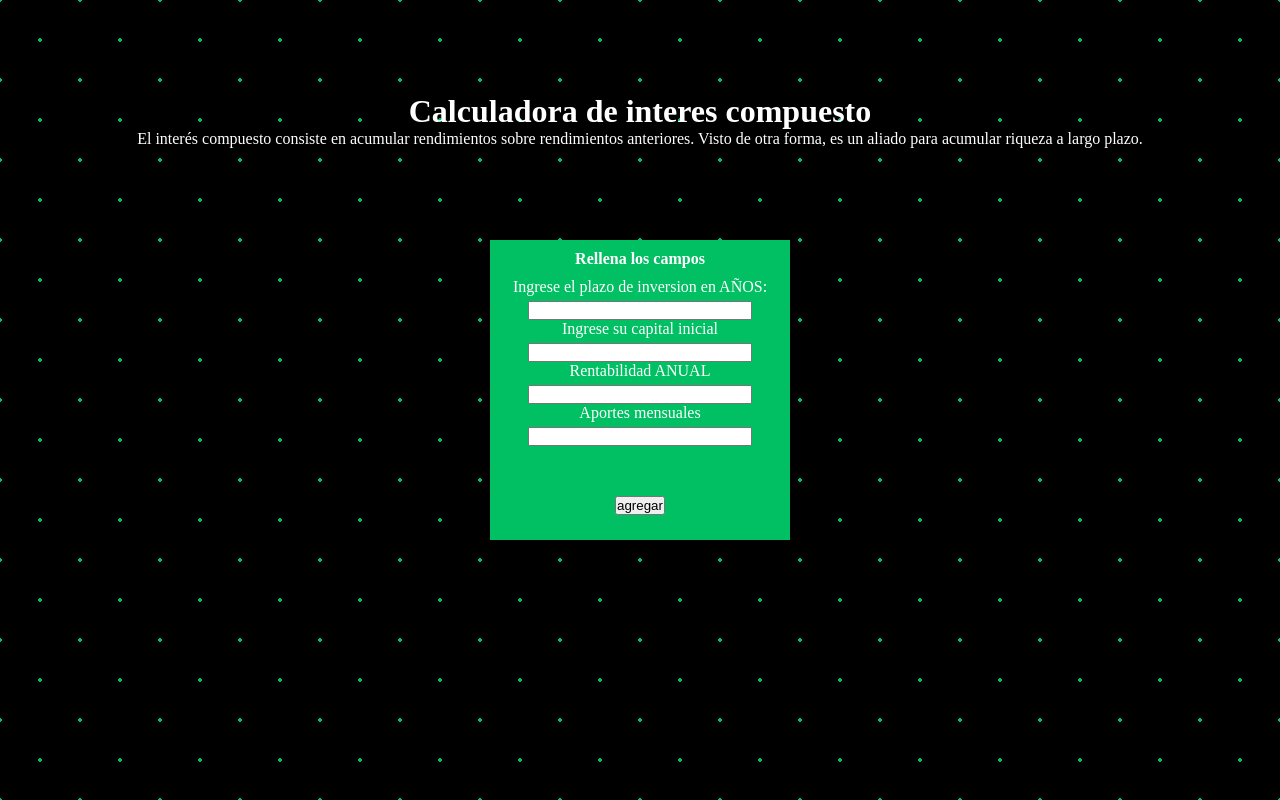
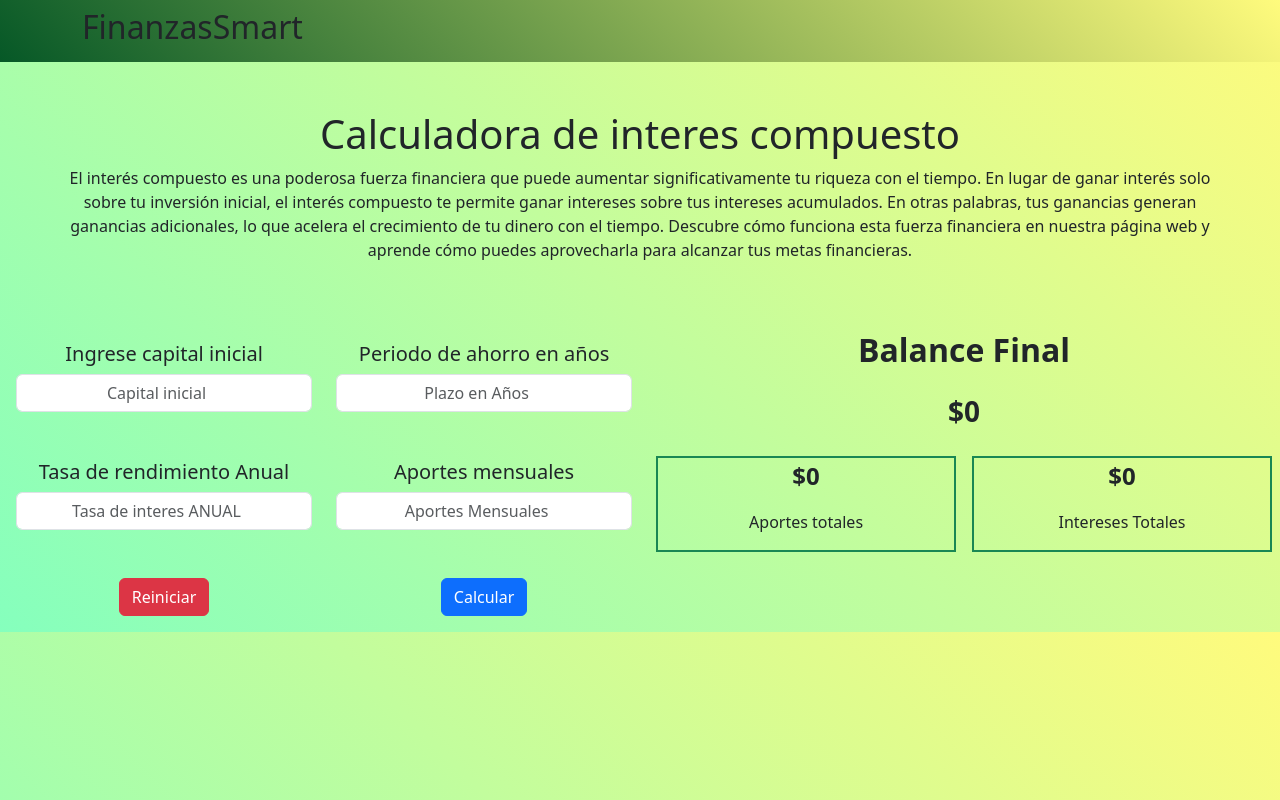
Before and after one commit to CarlosCorrea01/finanzas, a plain HTML site: page index.html in a window 1280 px wide. Drawn offline with nearby package versions, Linux system fonts and the light colour scheme.

Commit message:
terminando estetica

```diff
--- a/css/style.css
+++ b/css/style.css
@@ -5,50 +5,13 @@
 }
 
 body{
-    background-color: #000000;
-    background-image:  radial-gradient(#01bf63 2px, transparent 2px), radial-gradient(#01bf63 2px, #000000 2px);
-    background-size: 80px 80px;
-    background-position: 0 0,40px 40px;
+    background-color: #85FFBD;
+    background-image: linear-gradient(45deg, #85FFBD 0%, #FFFB7D 100%);
+
 }
-h1{
-    color: white;
-    text-align: center;
+
+#nav-bar{
+    background-color: #065827;
+    background-image: linear-gradient(45deg, #065827 0%, #FFFB7D 100%);
+
 }
-h4{
-    color: white;
-    text-align: center;
-    margin-bottom: 10px;
-}
-p{
-    color: white;
-    text-align: center;
-}
-.entrada{
-    display: flex;
-    flex-direction: column;
-    justify-content: center;
-    width: 90%;
-    height: 30vh;
-    margin: auto;
-}
-input{
-    width: 80%;
-    margin-top: 5px;
-    text-align: center;
-}
-button{
-    margin-top: 50px;
-}
-.registro_datos{
-    display: flex;
-    flex-direction: column;
-    align-items: center;
-    margin: auto;
-    padding: 10px;
-    background-color: #01bf63;
-    height: 300px;
-    width: 300px;
-}
-.cajaInver{
-    margin-top: 10px;
-}
--- a/index.html
+++ b/index.html
@@ -5,35 +5,95 @@
     <meta http-equiv="X-UA-Compatible" content="IE=edge">
     <meta name="viewport" content="width=device-width, initial-scale=1.0">
     <title>Calculadora de interes compuesto</title>
+    <link href="https://cdn.jsdelivr.net/npm/bootstrap@5.3.2/dist/css/bootstrap.min.css" rel="stylesheet" integrity="sha384-T3c6CoIi6uLrA9TneNEoa7RxnatzjcDSCmG1MXxSR1GAsXEV/Dwwykc2MPK8M2HN" crossorigin="anonymous">
     <link rel="stylesheet" href="./css/style.css">
 </head>
 <body>
     <header>
-
+        <nav id="nav-bar" class="navbar">
+            <div class="container">
+              <h2>FinanzasSmart</h2>
+            </div>
+          </nav>
     </header>
 
-    <div class="entrada">
-        <h1>Calculadora de interes compuesto</h1>
-        <p>El interés compuesto consiste en acumular rendimientos sobre rendimientos anteriores. Visto de otra forma, es un aliado para acumular riqueza a largo plazo.</p>
+    <div class="p-5 d-flex flex-column align-items-center" >
+        <h1>
+            Calculadora de interes compuesto
+        </h1>
+        <p class="text-center ">El interés compuesto es una poderosa fuerza financiera que puede aumentar significativamente tu riqueza con el tiempo. En lugar de ganar interés solo sobre tu inversión inicial, el interés compuesto te permite ganar intereses sobre tus intereses acumulados. En otras palabras, tus ganancias generan ganancias adicionales, lo que acelera el crecimiento de tu dinero con el tiempo. Descubre cómo funciona esta fuerza financiera en nuestra página web y aprende cómo puedes aprovecharla para alcanzar tus metas financieras.</p>
     </div>
 
-    <div id="limpiar" class="registro_datos">
-        <h4>Rellena los campos</h4>
-        <p>Ingrese el plazo de inversion en AÑOS:</p>
-        <input type="number" id="plazo">
-        <p>Ingrese su capital inicial</p>
-        <input type="number" id="capitalInicial">
-        <p>Rentabilidad ANUAL </p>
-        <input type="number" id="rentabilidad">
-        <p>Aportes mensuales</p>
-        <input type="number" id="aportes">
-        <button id="agregar">agregar</button>
+    <div class=" d-flex justify-content-center w-100">
+
+        <form class=" d-flex flex-column w-100 p-3">
+
+            <div class="row">
+                <div class="col">
+                    <h5 class="text-center">Ingrese capital inicial</h5>
+                    <input type="number" class="form-control text-center" placeholder="Capital inicial" aria-label="Capital Inical">
+                </div>
+                <div class="col">
+                    <h5 class="text-center">Periodo de ahorro en años</h5>
+                  <input type="number" class="form-control text-center" placeholder="Plazo en Años" aria-label="Plazo en Años">
+                </div>
+              </div>
+
+              <div class="row mt-5">
+                <div class="col">
+                    <h5 class="text-center">Tasa de rendimiento Anual</h5>
+                  <input type="number" class="form-control text-center" placeholder="Tasa de interes ANUAL" aria-label="Tasa de interes ANUAL">
+                </div>
+                <div class="col">
+                    <h5 class="text-center">Aportes mensuales</h5>
+                  <input type="number" class="form-control text-center" placeholder="Aportes Mensuales" aria-label="Aportes Mensuales">
+                </div>
+              </div>
+
+              <div class="row mt-5 ">
+                <div class="col d-flex justify-content-center ">
+                    <button type="submit" class="btn btn-danger ">Reiniciar</button>
+                </div>
+                <div class="col d-flex justify-content-center">
+                    <button type="submit" class="btn btn-primary">Calcular</button>
+                </div>
+              </div>
+
+            </form>
+
+        <div class="  d-flex justify-content-center w-100 ">
+
+            <div class="container text-center">
+                <div class="row">
+                  <div class="col">
+                    <p class="text-center fs-2 fw-bold">Balance Final</p>
+                    <p class="text-center fs-3 fw-bold">$0</p>
+                  </div>
+
+                </div>
+                <div class="row ">
+                  <div class="col border border-2 border-success m-2 ">
+                    <p class="text-center fs-4 fw-bold">$0</p>
+                    <p class="text-center fs-6 ">Aportes totales</p>
+                  </div>
+                  <div class="col border border-success border-2 m-2 ">
+                    <p class="text-center fs-4 fw-bold">$0</p>
+                    <p class="text-center fs-6 ">Intereses Totales</p>
+                  </div>
+                </div>
+              </div>
+
+        </div>
     </div>
+
+
+
 
     <footer>
 
     </footer>
 
     <script src="./js/main.js"></script>
+    <script src="https://cdn.jsdelivr.net/npm/bootstrap@5.3.2/dist/js/bootstrap.bundle.min.js" integrity="sha384-C6RzsynM9kWDrMNeT87bh95OGNyZPhcTNXj1NW7RuBCsyN/o0jlpcV8Qyq46cDfL" crossorigin="anonymous"></script>
 </body>
 </html>
```
